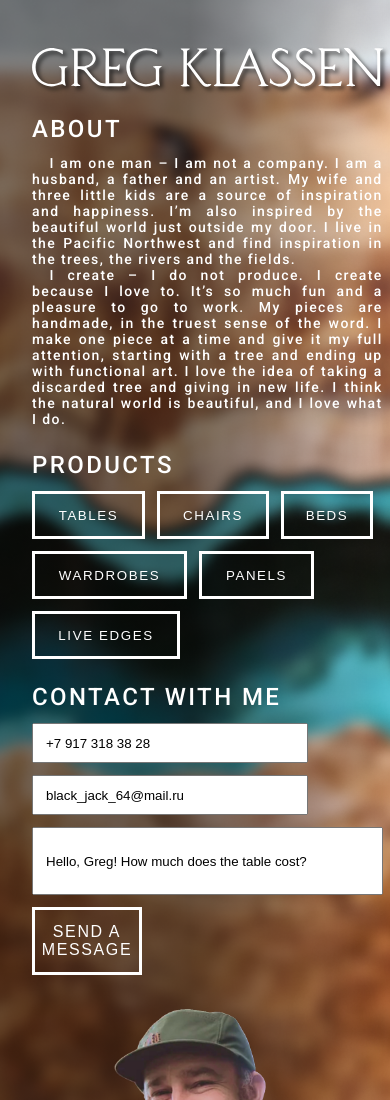
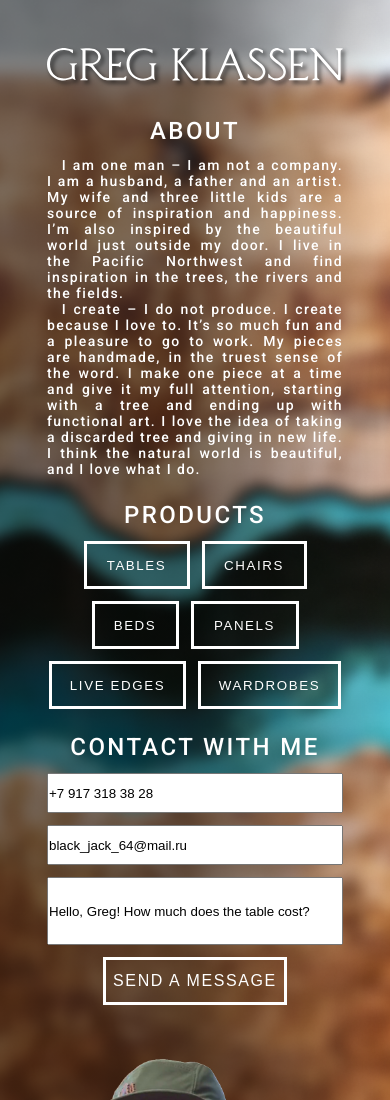
Before and after one commit to Tyuris-creator/Business-card-website-layout, a plain HTML site: page index.html in a window 390 px wide. Shown: the top 1100 px of the page. Drawn offline with Linux system fonts and the light colour scheme.

Commit message:
адаптив доработки

```diff
--- a/scss/about.scss
+++ b/scss/about.scss
@@ -7,11 +7,17 @@
         @media screen and (max-width: 1200px) {
             max-width: 540px;
         }
+        @media screen and (max-width: 881px) {
+            max-width: 100%;
+        }
     }
     &__header {
         padding: 64px 0 26px 0;
         @media screen and (max-width: 1200px) {
             padding: 24px 0px 12px 0px;
+        }
+        @media screen and (max-width: 881px) {
+            padding: 32.46px 0 12px 0;
         }
     }
     &__descr {
--- a/scss/base.scss
+++ b/scss/base.scss
@@ -37,6 +37,10 @@ html {
                     }
                     @media screen and (max-width: 881px) {
                         flex-direction: column;
+                        row-gap: 32px;
+                        align-items: center;
+                        padding: 48px 32px 0 32px;
+                        text-align: center;
                     }
                     .block1 {
                         display: flex;
@@ -46,6 +50,10 @@ html {
                         @media screen and (max-width: 1200px) {
                             max-width: 564px;
                             row-gap: 24px;
+                        }
+                        @media screen and (max-width: 881px) {
+                            max-width: 506px;
+                            padding: 0 15px 0 15px; // паддинг безопасности
                         }
                     }
                     .block2 {
--- a/scss/form.scss
+++ b/scss/form.scss
@@ -9,33 +9,39 @@
     }
     &__inputs {
         display: flex;
+        flex-wrap: wrap;
         gap: 12px;
-        flex-wrap: wrap;
-        padding-bottom: 12px;
+        @media screen and (max-width: 881px) {
+            justify-content: center;
+        }
         input {
-            text-indent: 12px;
             width: 292px;
             height: 48px;
             @media screen and (max-width: 1200px) {
-                width: 276px;
+                width: 100%;
+                max-width: 276px;
                 height: 40px;
+            }
+            @media screen and (max-width: 881px) {
+                max-width: 100% !important;
             }
         }
         input:nth-child(3) {
             height: 108px;
             width: 596px;
             @media screen and (max-width: 1200px) {
-                width: 442px;
+                width: 100%;
+                max-width: 442px;
                 height: 68px;
             }
+
+
         }
         .form_submit {
             width: 100%;
             @media screen and (max-width: 1200px) {
                 width: fit-content;
             }
-        }
-
             button[type='submit'] {
                 text-indent: 0;
                 font-size: 4rem;
@@ -45,7 +51,11 @@
                     @include but.button(110px,68px);
                     font-size: 16px;
                 }
+                @media screen and (max-width: 881px) {
+                    @include but.button(184px,48px);
+
                 }
             }
-
         }
+    }
+}
--- a/scss/products.scss
+++ b/scss/products.scss
@@ -14,6 +14,9 @@ $widths2: (113px,112px,92px,115px,148px,155px);
         display: flex;
         flex-wrap: wrap;
         gap: 12px;
+        @media screen and (max-width: 881px) {
+            justify-content: center;
+        }
         button {
             letter-spacing: 0.4rem;
             &:nth-child(4){
@@ -27,6 +30,31 @@ $widths2: (113px,112px,92px,115px,148px,155px);
                     @include mixin.button(list.nth($widths2, $i), 48px);
                 }
             }
+            @media screen and (max-width: 881px) {
+                @for $i from 1 through list.length($widths) {
+                    &:nth-of-type(#{$i}) {
+                        @include mixin.button(list.nth($widths, $i), 48px);
+                    }
+                }
+                &:nth-child(1){
+                    order: 1;
+                }
+                &:nth-child(2){
+                    order: 2;
+                }
+                &:nth-child(3){
+                    order: 3;
+                }
+                &:nth-child(4){
+                    order: 4;
+                }
+                &:nth-child(5){
+                    order: 5;
+                }
+                &:nth-child(6){
+                    order: 6;
+                }
+            }
         }
     }
 }
```
Also changed, not shown: css/index.css, 1 other file. Lines whose indentation alone changed are shown as unchanged.
